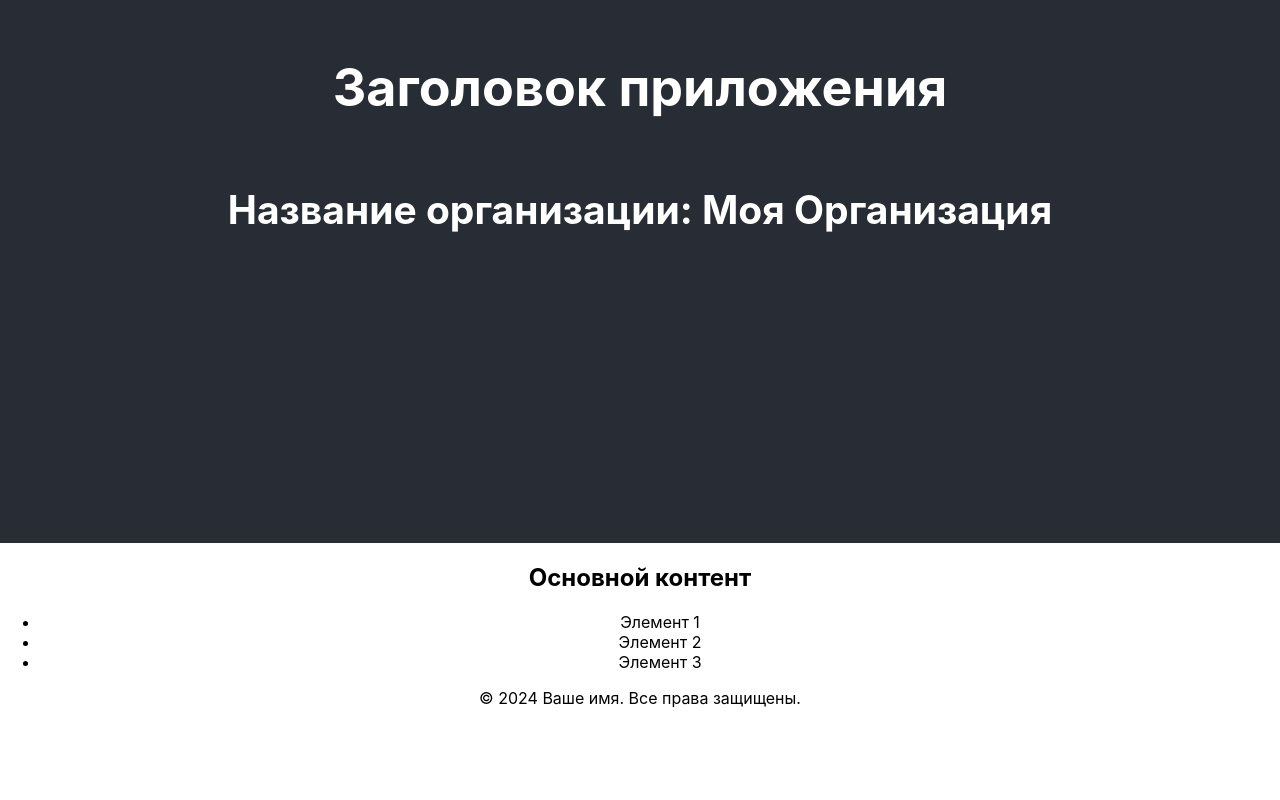
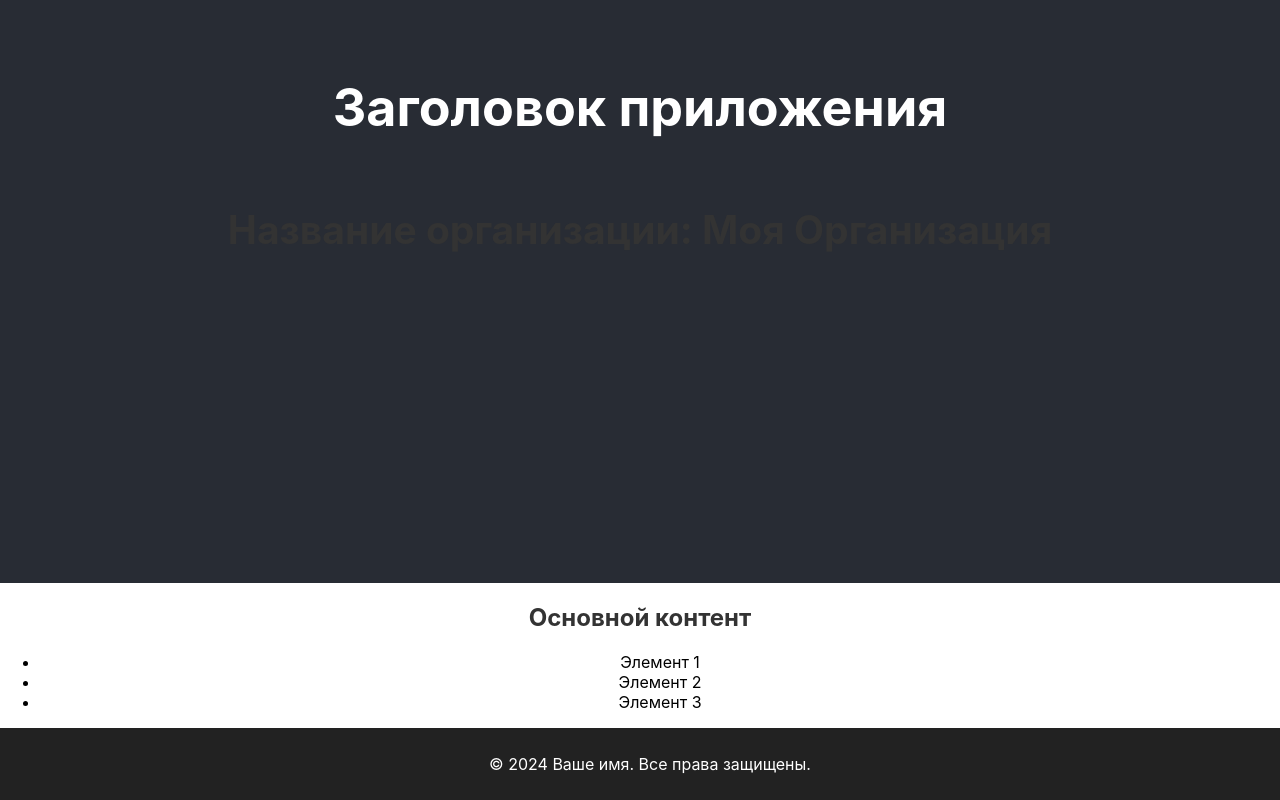
Before and after one commit to Penguin-Worker/my_project, a React (Create React App) app: page / in a window 1280 px wide. Shown: the part 257-1057 px from the top of the page. Before the commit the page ends 981 px from the top, so only its background shows below. Built offline with nearby package versions, Linux system fonts and the light colour scheme.

Commit message:
feat: add testing objects

```diff
--- a/src/components/Footer/Footer.css
+++ b/src/components/Footer/Footer.css
@@ -0,0 +1,8 @@
+footer {
+    background-color: #222;
+    color: white;
+    text-align: center;
+    padding: 10px;
+    bottom: 0;
+    width: 100%;
+  }
--- a/src/components/Header/Header.css
+++ b/src/components/Header/Header.css
@@ -0,0 +1,6 @@
+.App-header {
+    background-color: #282c34;
+    padding: 20px;
+    text-align: center;
+    color: white;
+  }
--- a/src/components/MainContent/MainContent.css
+++ b/src/components/MainContent/MainContent.css
@@ -0,0 +1,3 @@
+h2 {
+    color: #333;
+  }
```
